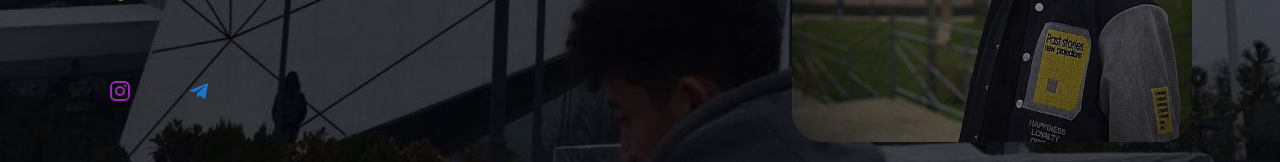
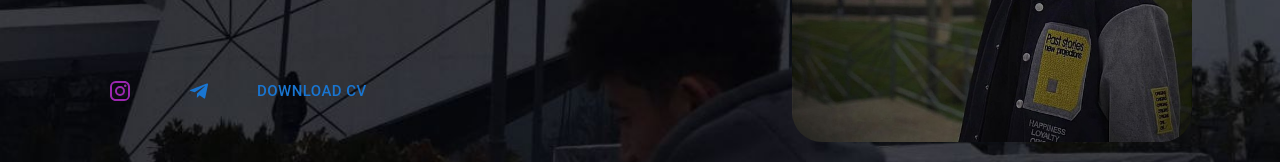
Before and after one commit to behruzchick/behruz-folio, a React (Create React App) app in the folder client/: page / in a window 1280 px wide. Shown: the part 458-620 px from the top of the page. Built offline with nearby package versions, Linux system fonts and the light colour scheme.

Commit message:
added CV file

```diff
--- a/client/src/Components/Home/Main.jsx
+++ b/client/src/Components/Home/Main.jsx
@@ -4,6 +4,7 @@ import InstagramIcon from '@mui/icons-material/Instagram';
 import TelegramIcon from '@mui/icons-material/Telegram';
 import krasavchik from '../images/krasavchik.jpg'
 import gsap from 'gsap';
+import rezume from '../images/index.html.pdf'
 import './Home.css'
 import { useGSAP } from '@gsap/react';
 const Main = () => {
@@ -47,6 +48,7 @@ const Main = () => {
             <Box className='btns-wrape'>
                 <Button href='https://www.instagram.com/behruz_akbaraliev/' target='_blank' size='large' color='secondary'><InstagramIcon/></Button>
                 <Button href='https://t.me/behruz_akbarliev' size='large' target='_blank' ><TelegramIcon/></Button>
+                <Button href={rezume} size='large' target='_blank' >Download CV</Button>
             </Box>
         </Box>
         <Box className='img-wrape'>
```
Also changed, not shown: 1 other file (tests, documents, lock files or other folders).
